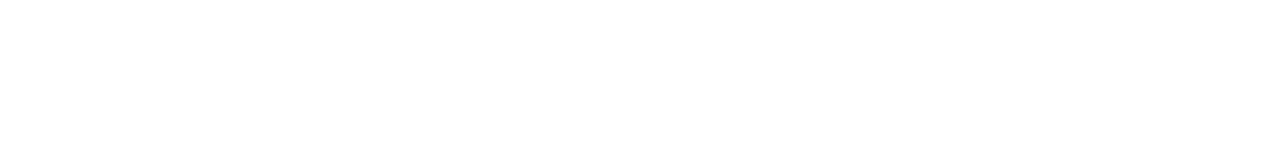
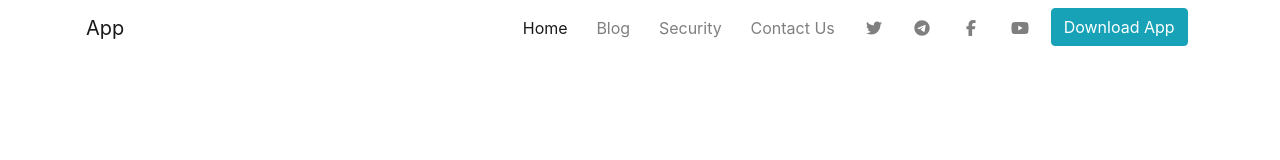
Before and after one commit to keithchad/App-Launch-Website, a plain HTML site: page index.html in a window 1280 px wide. Drawn offline with nearby package versions, Linux system fonts and the light colour scheme.

Commit message:
adding nav bar and starting header

```diff
--- /dev/null
+++ b/css/font.css
@@ -0,0 +1,9 @@
+@font-face {
+    font-family: Nunito;
+    src: url(../fonts/NunitoSans-Regular.ttf)
+}
+
+@font-face {
+    font-family: Inter;
+    src: url(../fonts/Inter[slnt\,wght].ttf)
+}
--- /dev/null
+++ b/include/_header.scss
@@ -0,0 +1,14 @@
+
+
+#header {
+
+    .navbar {
+        .collapse {
+            .nav-item {
+                padding: 0 .4rem;
+            }
+        }
+    }
+
+
+}
--- /dev/null
+++ b/include/variable.scss
@@ -0,0 +1,6 @@
+
+
+$inter  :'Inter', cursive;
+$nunito :'Nunito', cursive;
+
+$purple : #6930c3;
--- a/index.html
+++ b/index.html
@@ -3,13 +3,82 @@
 <head>
     <meta charset="UTF-8">
     <meta name="viewport" content="width=device-width, initial-scale=1.0">
-    <title>Document</title>
+    <title>App</title>
 
     <!---------Custom CSS File----------->
     <link rel="stylesheet" href="style.css">
 
 </head>
 <body>
+
+
+    <!-------------------------------Header----------------------------->
+
+
+    <header id="header">
+        <div class="top">
+            <div class="container p-0">
+                <nav class="navbar navbar-expand-lg navbar-light">
+                    <a class="navbar-brand" href="#">App</a>
+                    <button class="navbar-toggler" type="button" data-toggle="collapse" data-target="#navbarNav" aria-controls="navbarNav" aria-expanded="false" aria-label="Toggle navigation">
+                      <span class="navbar-toggler-icon"></span>
+                    </button>
+                    <div class="collapse navbar-collapse" id="navbarNav">
+                      <ul class="navbar-nav ml-auto text-center">
+                        <li class="nav-item active">
+                          <a class="nav-link" href="#">Home <span class="sr-only">(current)</span></a>
+                        </li>
+                        <li class="nav-item">
+                          <a class="nav-link" href="#">Blog</a>
+                        </li>
+                        <li class="nav-item">
+                          <a class="nav-link" href="#">Security</a>
+                        </li>
+                        <li class="nav-item">
+                          <a class="nav-link" href="#">Contact Us</a>
+                        </li>
+                        <li class="nav-item">
+                          <a class="nav-link" href="#"><i class="fab fa-twitter"></i></a>
+                        </li>
+                        <li class="nav-item">
+                          <a class="nav-link" href="#"><i class="fab fa-telegram-plane"></i></a>
+                        </li>
+                        <li class="nav-item">
+                          <a class="nav-link" href="#"><i class="fab fa-facebook-f"></i></a>
+                        </li>
+                        <li class="nav-item">
+                          <a class="nav-link" href="#"><i class="fab fa-youtube"></i></a>
+                        </li>
+                        <li class="nav-item">
+                         <button class="btn btn-info">Download App</button>
+                        </li>
+                      </ul>
+                    </div>
+                  </nav>
+            </div>
+        </div>
+    </header>
+
+
+    <!------------------x-------------Header----------------x------------->
+
+
+
+    <!-------------------------------Main Site----------------------------->
+
+
+
+    <!-------------------x------------Main Site-----------------x------------>
+
+
+
+    <!-------------------------------Footer----------------------------->
+
+
+
+    <!-------------------x------------Footer-----------------x------------>
+
+
 
 
     <!---------Jquery File----------->
@@ -27,6 +96,5 @@
     <!---------Custom JS File----------->
     <script src="./JS/main.js"></script>
 
-
 </body>
 </html>
--- a/style.scss
+++ b/style.scss
@@ -4,3 +4,9 @@
 //Owl Carousel
 @import './JS/node_modules/owl.carousel/src/scss/owl.carousel.scss';
 @import './JS/node_modules/owl.carousel/src/scss/owl.theme.default.scss';
+
+//GOOGE FONTS
+@import './css/font.css';
+
+//TEMPLATES
+@import './include/header';
```
Also changed, not shown: fonts/Inter[slnt,wght].ttf (added), fonts/NunitoSans-Regular.ttf (added), include/variable.css (added), style.css, 3 other files.
